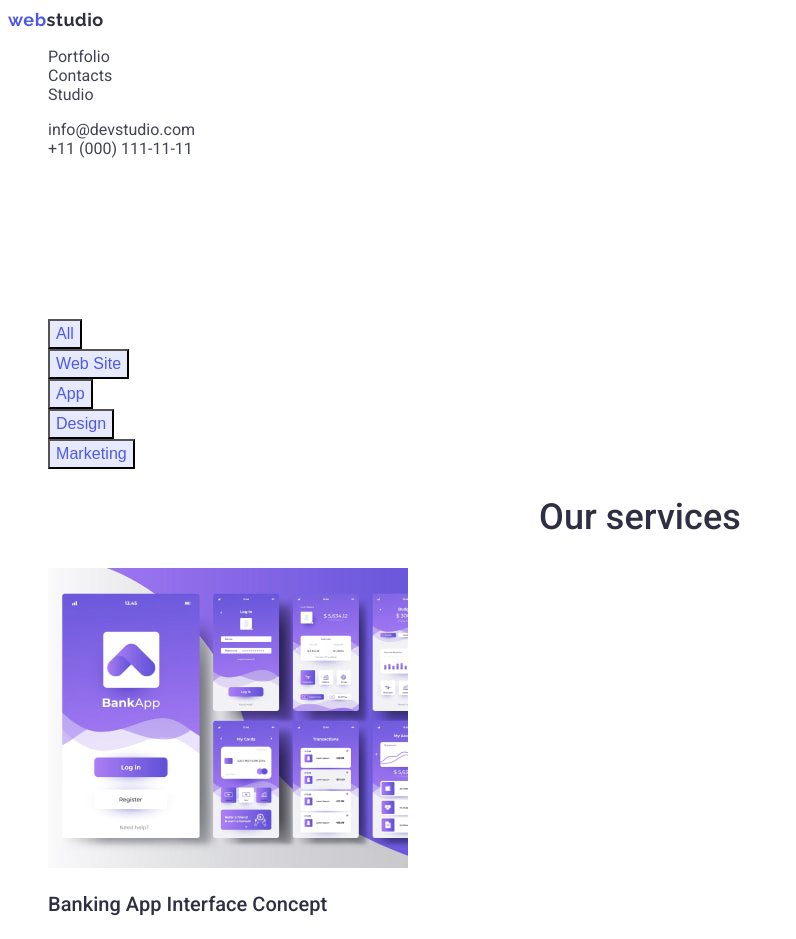
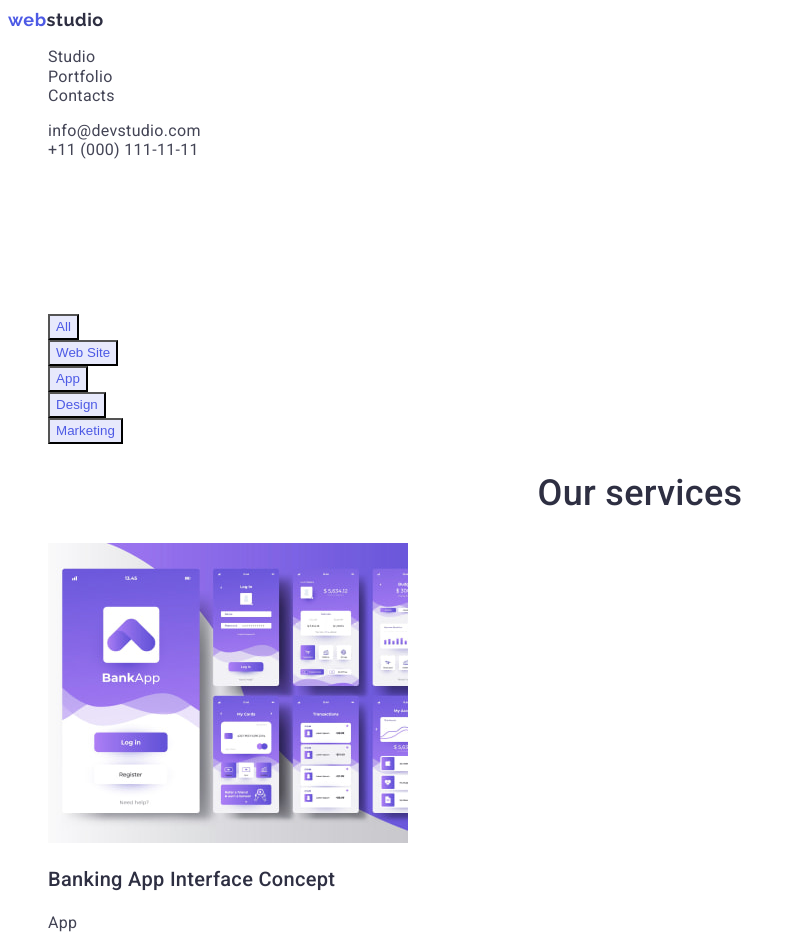
Before and after one commit to KseniaSenko/goit-markup-hw-02, a plain HTML site: page portfolio.html in a window 1280 px wide. Shown: the top 939 px of the page, without its empty margins (0-796 px from the left). Drawn offline with Linux system fonts and the light colour scheme.

Commit message:
пофіксила баги

```diff
--- a/css/styles.css
+++ b/css/styles.css
@@ -12,12 +12,13 @@
 body{
     background-color: #ffffff;
     color: var(--text);
-
     font-family: "Roboto", sans-serif;
     font-size: 16px;
+    letter-spacing: 0.02em;
+    line-height: 1.2;
 }
 
-.link, .logo, .button {
+.link, .logo, .button, .services {
     color: inherit;
     font-family: inherit;
     font-size: inherit;
@@ -52,9 +53,8 @@ body{
 .hero-title{
     color: var(--white);
     font-size: 56px;
-    line-height: 1.2;
-    letter-spacing: 0.002em;
     text-align: center;
+    line-height: 1.1;
 }
 
 .button{
@@ -67,7 +67,6 @@ body{
     font-weight: 500;
     font-size: 36px;
     line-height: 1.1;
-    letter-spacing: 0.002em;
     text-align: center;
 }
 
@@ -75,15 +74,11 @@ body{
     color: var(--dark);
     font-weight: 500;
     font-size: 20px;
-    line-height: 1.2;
-    letter-spacing: 0.002em;
 }
 
 .text, .footer-text{
     color: inherit;
-    font-size: 16px;
     line-height: 1.5;
-    letter-spacing: 0.002em;
 }
 
 .footer-text{
@@ -94,7 +89,6 @@ body{
     background-color: var(--accent);
     color: var(--primary-brand);
     font-weight: 500;
-    font-size: 16px;
     line-height: 1.5;
     letter-spacing: 0.004em;
     cursor: pointer;
@@ -104,6 +98,3 @@ body{
     background-color: var(--primary-brand);
     color: var(--white);
 }
-.services{
-    text-decoration: none;
-}
--- a/portfolio.html
+++ b/portfolio.html
@@ -21,9 +21,9 @@
           ><span class="web">web</span>studio</a
         >
         <ul class="list">
+          <li><a class="link" href="./index.html">Studio</a></li>
           <li><a class="link" href="./portfolio.html">Portfolio</a></li>
           <li><a class="link" href="">Contacts</a></li>
-          <li><a class="link" href="./index.html">Studio</a></li>
         </ul>
       </nav>
       <ul class="list">
```
Also changed, not shown: index.html (+1 -1 lines).
